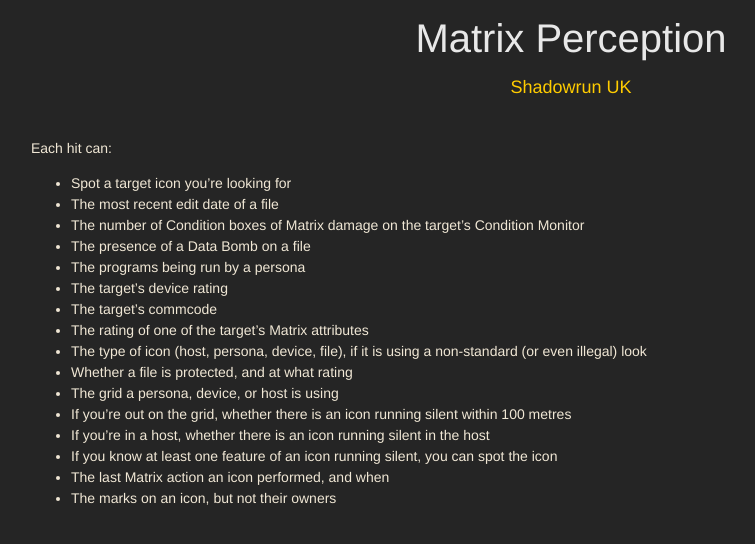
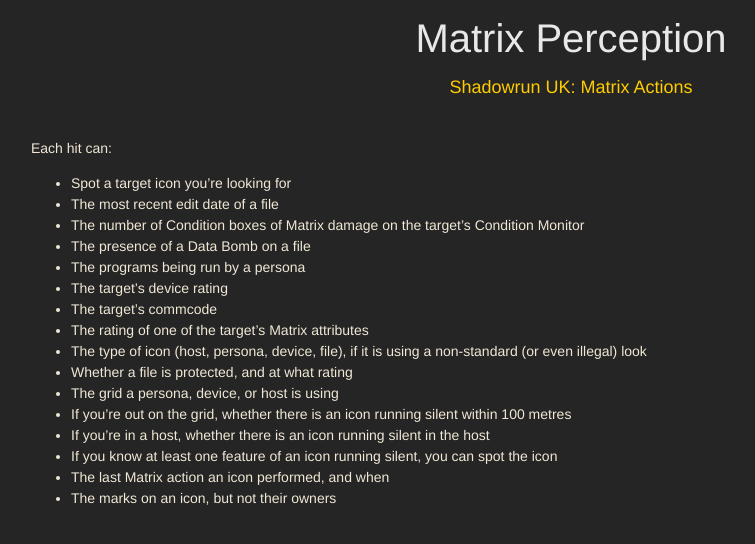
Before and after one commit to Anomandarist/Shadowrun-UK, a Jekyll site: the page built from Rules/Matrix/Perception.md, in a window 1280 px wide. Shown: the top 544 px of the page, without its empty margins (69-824 px from the left). Built offline with Jekyll 4.4.1, drawn with Linux system fonts in a browser that asks for light colours; our own code applies the rules of GitHub Pages for plain Markdown files.

Commit message:
Update page_title.html includes to use page subtitlesuffix and backlink

```diff
--- a/_includes/page_title.html
+++ b/_includes/page_title.html
@@ -2,7 +2,9 @@
 	<h1>{{ page.title | default: site.title }}</h1>
 	<p>
 		{%- if page.title != null -%}
-			{%- if layout.subtitlesuffix == null -%}
+			{%- if page.subtitlesuffix != null -%}
+				<a href="{{ page.backlink | relative_url }}">{{ site.title }}: {{ page.subtitlesuffix }}</a>
+			{%- elsif layout.subtitlesuffix == null -%}
 				<a href="{{ '/' | relative_url }}">{{ site.title }}</a>
 			{%- else -%}
 				<a href="{{ layout.backlink | relative_url }}">{{ site.title }}: {{ layout.subtitlesuffix }}</a>
```
